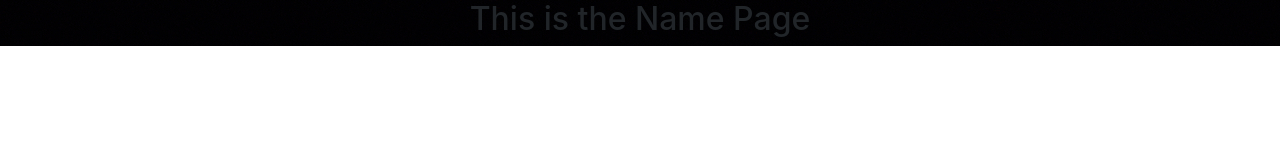
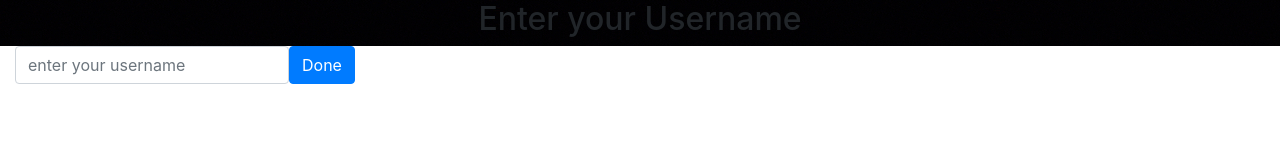
Before and after one commit to Drew-Austin/reversi, a website: page public/name.html in a window 1280 px wide. Drawn offline with nearby package versions, Linux system fonts and the light colour scheme.

Commit message:
Updated name.html

```diff
--- a/public/name.html
+++ b/public/name.html
@@ -1,29 +1,45 @@
 <!doctype html>
 <html lang="en">
   <head>
-    <!-- Required meta tags -->
+
     <meta charset="utf-8">
     <meta name="viewport" content="width=device-width, initial-scale=1, shrink-to-fit=no">
-
+	<title> Enter your username for Reversi</title>
 	<style>
 		#header-row	{
 		background-image:url("assets/images/black.png");
 		}
 	</style>
 
+
+	<script>
+		function submitForm(){
+			var username = $('#username').val();
+			window.location.href = 'lobby.html?username='+username;
+		}
+	</script>
     <!-- Bootstrap CSS -->
     <link rel="stylesheet" href="https://stackpath.bootstrapcdn.com/bootstrap/4.3.1/css/bootstrap.min.css" integrity="sha384-ggOyR0iXCbMQv3Xipma34MD+dH/1fQ784/j6cY/iJTQUOhcWr7x9JvoRxT2MZw1T" crossorigin="anonymous">
 
-    <title>Hello, world!</title>
   </head>
   <body>
 	<div class="container-fluid text-center">
 		<div class="row" id="header-row">
 			<div class="col">
-			<h2> This is the Name Page </h2>
+			<h2> Enter your Username </h2>
 			</div>
 		</div>
-
+		<div class='row'>
+			<div class='col'>
+				<form onsubmit='submitForm(); return false;'class='form-inline'>
+					<div class='form-group'>
+						<label for='username' class='col-form-label sr-only'>Enter your username</label>
+						<input class='form-control' type='text' value='' id='username' placeholder="enter your username"/>
+					</div>
+					<button type='submit' class='btn btn-default btn-primary'> Done</button>
+				</form>
+			</div>
+		</div>
 	</div>
 
     <!-- Optional JavaScript -->
```
